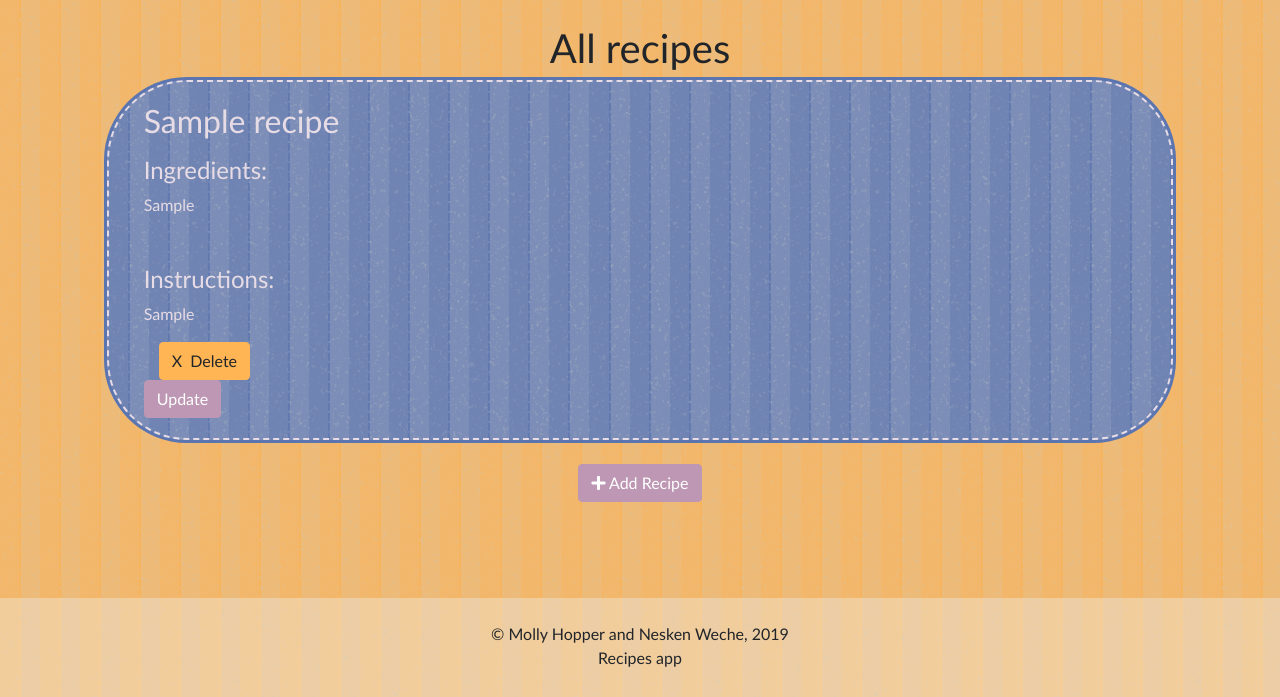
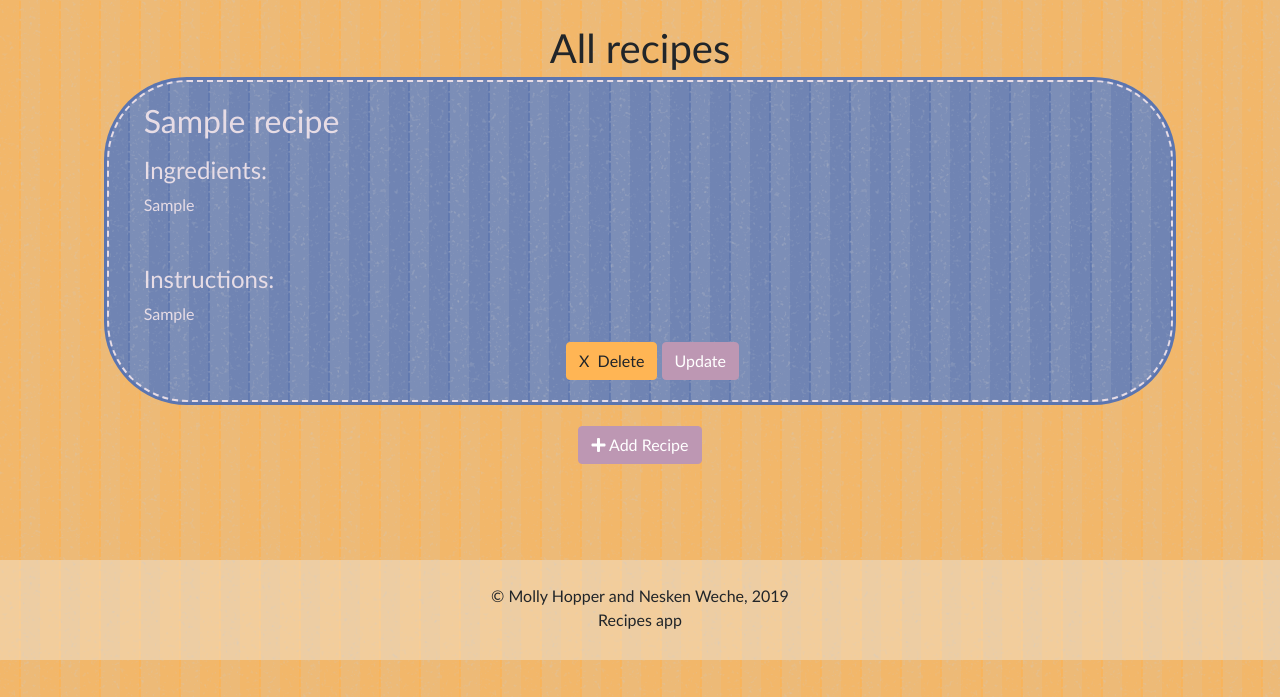
Before and after one commit to Nesken-weche/Blue_badge_project, a Django app: page /all/ in a window 1280 px wide. Shown: the part 82-779 px from the top of the page. Run offline with Django 3.2, Linux system fonts and the light colour scheme; a user stored in the database is signed in; tables that the repository leaves empty hold one stand-in row (values such as "Sample post"); some libraries are stand-ins or nearby versions.

Commit message:
formatted delete and update buttons to share a line

```diff
--- a/blue_badge/Templates/allrecipes/allrecipes.html
+++ b/blue_badge/Templates/allrecipes/allrecipes.html
@@ -23,12 +23,14 @@
                         <h4>Instructions:</h4> {{ recipe.instructions }}
                     </p>
                     {% if recipe.user == request.user %}
-                    <form action="{% url 'delRecipe' %}" method="POST">
-                        {% csrf_token %}
-                        <input type="hidden" name="id" value="{{ recipe.id }}">
-                        <input type="submit" value="X  Delete" class="btn btn-warning delete_recipe_btn">
-                    </form>
-                    <a href="{% url 'updateRecipe' recipe.id %}" class="btn btn-info update_recipe_btn">Update</a>
+                    <div class='button-line'>
+                        <form action="{% url 'delRecipe' %}" method="POST" class='line-button'>
+                            {% csrf_token %}
+                            <input type="hidden" name="id" value="{{ recipe.id }}">
+                            <input type="submit" value="X  Delete" class="btn btn-warning delete_recipe_btn">
+                        </form>
+                        <a href="{% url 'updateRecipe' recipe.id %}" class="btn btn-info update_recipe_btn line-button">Update</a>
+                    </div>
 
                     {% endif %}
                 </div>
--- a/blue_badge/pages/static/pages/style.css
+++ b/blue_badge/pages/static/pages/style.css
@@ -124,6 +124,15 @@ body {
 }
 
 .update_profile_btn:hover {
-    background-color: rgb(177, 137, 166);
-    border-color: rgb(177, 137, 166);
+    background-color: rgb(177, 137, 166) !important;
+    border-color: rgb(177, 137, 166) !important;
 }
+
+.button-line {
+    text-align: center;
+    width:100%;
+}
+
+.line-button {
+    display: inline-block;
+}
```
Also changed, not shown: blue_badge/users/templates/users/profile.html (+8 -11 lines).
